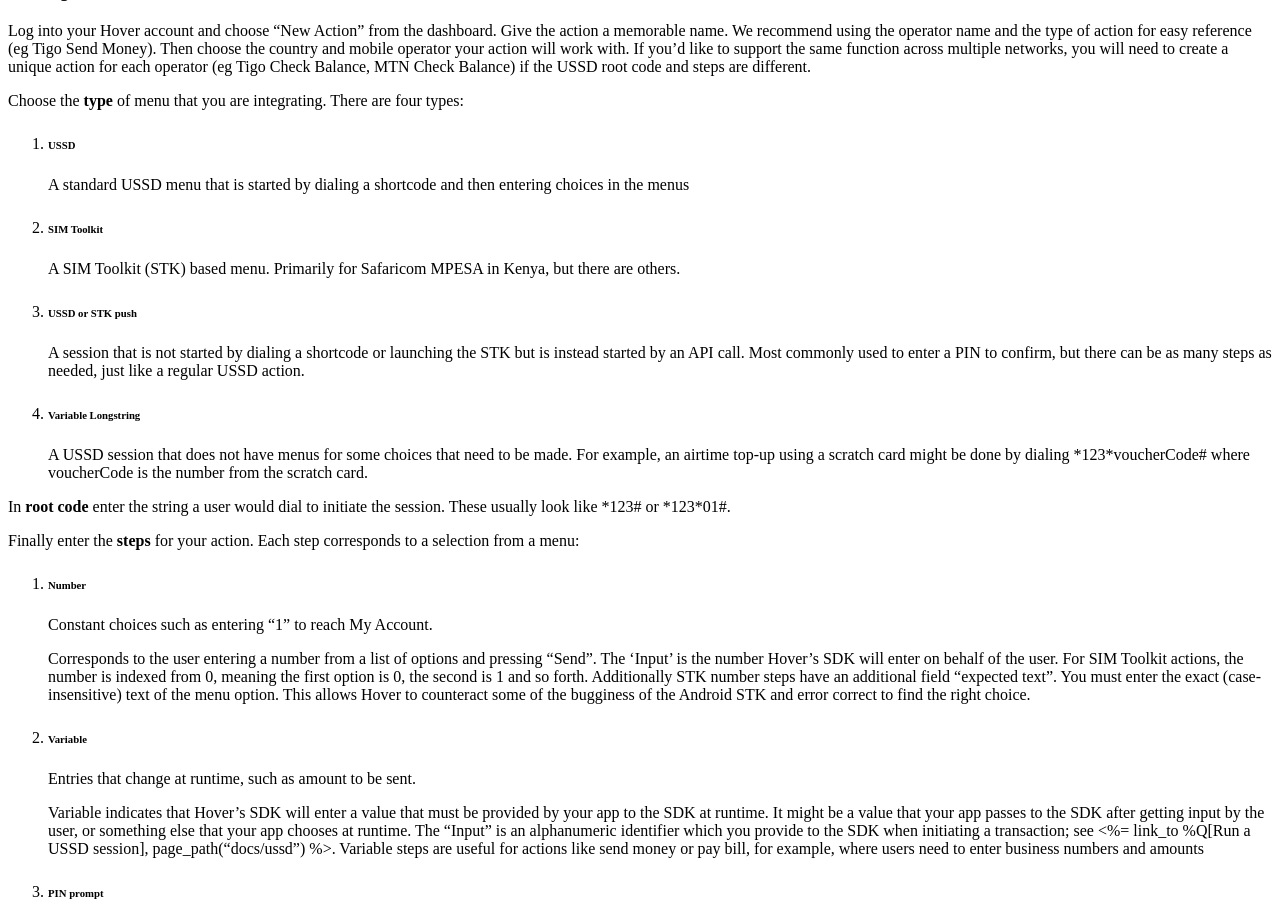
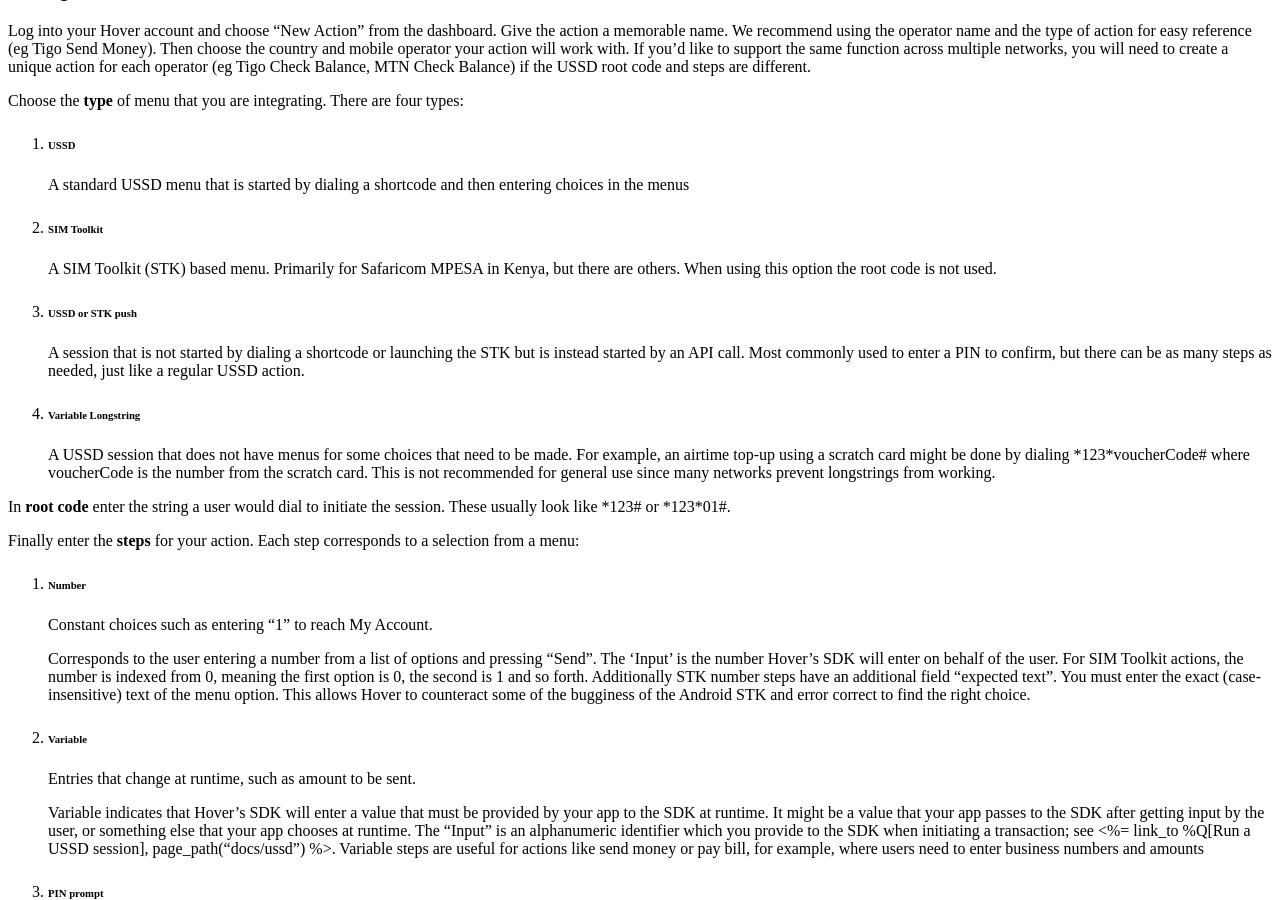
Before and after one commit to UseHover/hover-docs, a Jekyll site: the page built from actions.md, in a window 1280 px wide and 900 px high, scrolled down 985 px. Built offline with Jekyll 4.4.1, drawn with Linux system fonts in a browser that asks for light colours; nearby versions of some CDN libraries; a style sheet for code colours, icons or effects is not loaded.

Commit message:
More details info about different action types

```diff
--- a/actions.md
+++ b/actions.md
@@ -34,7 +34,7 @@ Choose the **type** of menu that you are integrating. There are four types:
 
 2.  ###### SIM Toolkit
 
-    A SIM Toolkit (STK) based menu. Primarily for Safaricom MPESA in Kenya, but there are others.
+    A SIM Toolkit (STK) based menu. Primarily for Safaricom MPESA in Kenya, but there are others. When using this option the root code is not used.
 
 3.  ###### USSD or STK push
 
@@ -42,7 +42,7 @@ Choose the **type** of menu that you are integrating. There are four types:
 
 4.  ###### Variable Longstring
 
-    A USSD session that does not have menus for some choices that need to be made. For example, an airtime top-up using a scratch card might be done by dialing \*123\*voucherCode# where voucherCode is the number from the scratch card.
+    A USSD session that does not have menus for some choices that need to be made. For example, an airtime top-up using a scratch card might be done by dialing \*123\*voucherCode# where voucherCode is the number from the scratch card. This is not recommended for general use since many networks prevent longstrings from working.
 
 
 In **root code** enter the string a user would dial to initiate the session. These usually look like \*123# or \*123\*01#.
```
